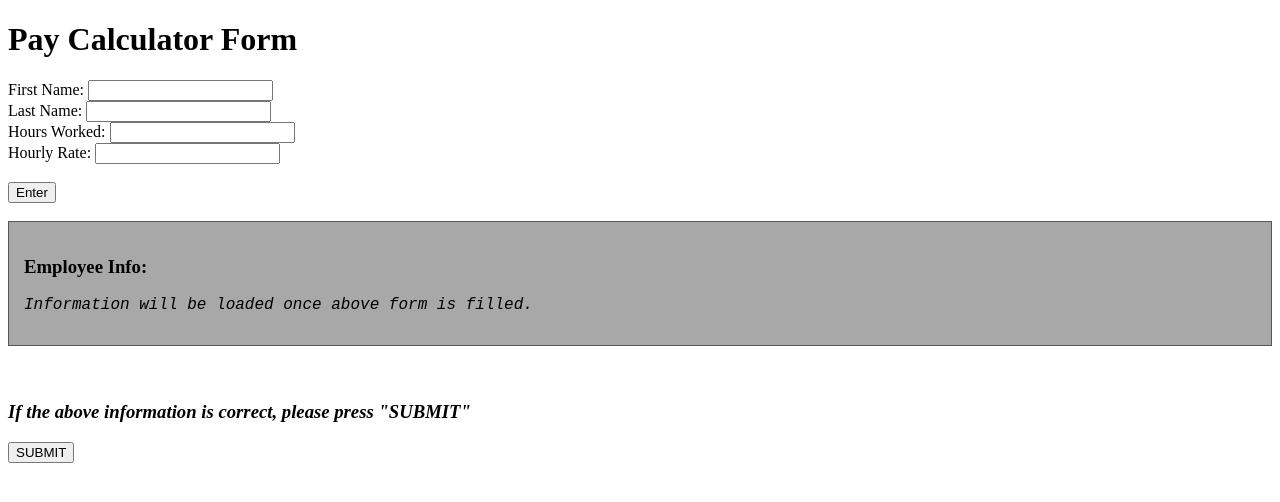
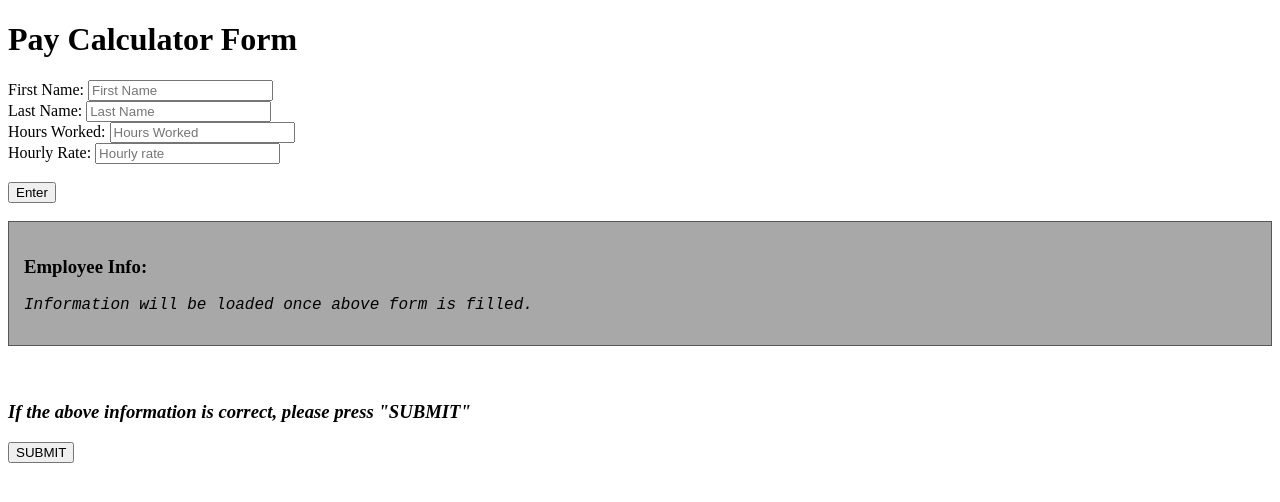
Before and after one commit to Dgrockwell108/SE111, a plain HTML site: page week7/index.html in a window 1280 px wide. Drawn offline with Linux system fonts and the light colour scheme.

Commit message:
week7 cont.

```diff
--- a/week7/index.html
+++ b/week7/index.html
@@ -18,22 +18,22 @@
    <!--each form element is separated by a break space (new line) -->
     <form>
         <label for="first">First Name: </label>
-        <input type="text" id="first name">
+        <input type="text" id="first name" placeholder="First Name">
 
         <br>
 
         <label for="last">Last Name: </label>
-        <input type="text" id="last name">
+        <input type="text" id="last name" placeholder="Last Name">
 
         <br>
 
         <label for="hours">Hours Worked: </label>
-        <input type="text" id="hours worked">
+        <input type="text" id="hours worked" placeholder="Hours Worked">
 
         <br>
 
         <label for="rate">Hourly Rate: </label>
-        <input type="text" id="hourly rate">
+        <input type="text" id="hourly rate" placeholder="Hourly rate">
 
         <br>
 
@@ -42,7 +42,7 @@
 
 
         <!-- give the button below (that is the only form element without a label) an id of "enter-button"-->
-        <input type="button" id="enter button" value="Enter">
+        <input type="button" id="enter-button" value="Enter">
 
         <br>
         <br>
```
